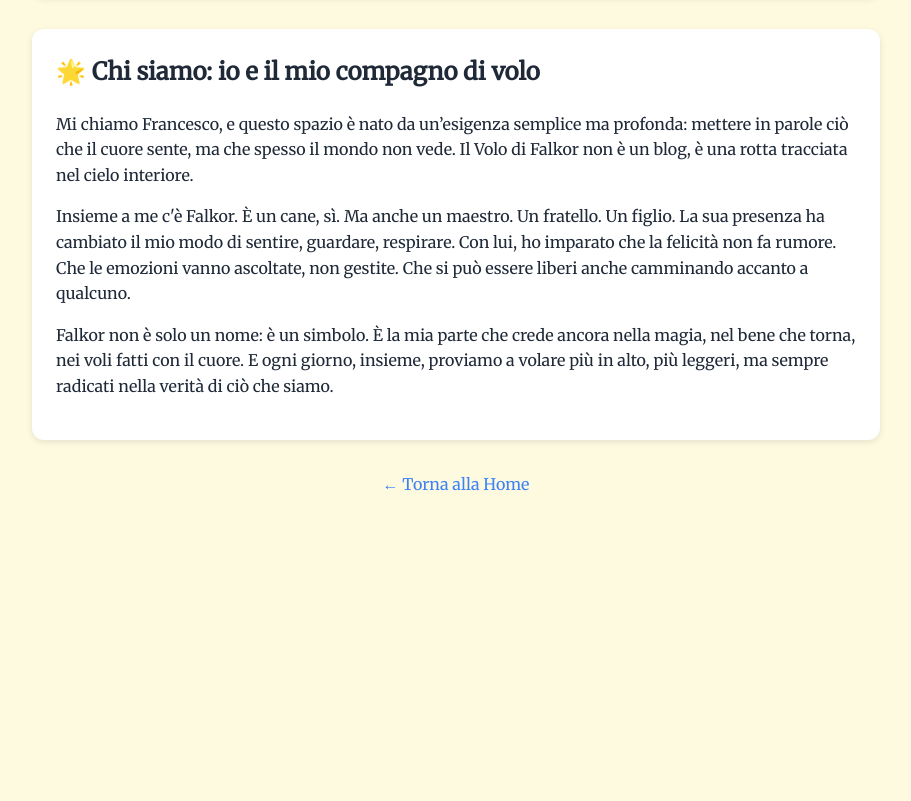
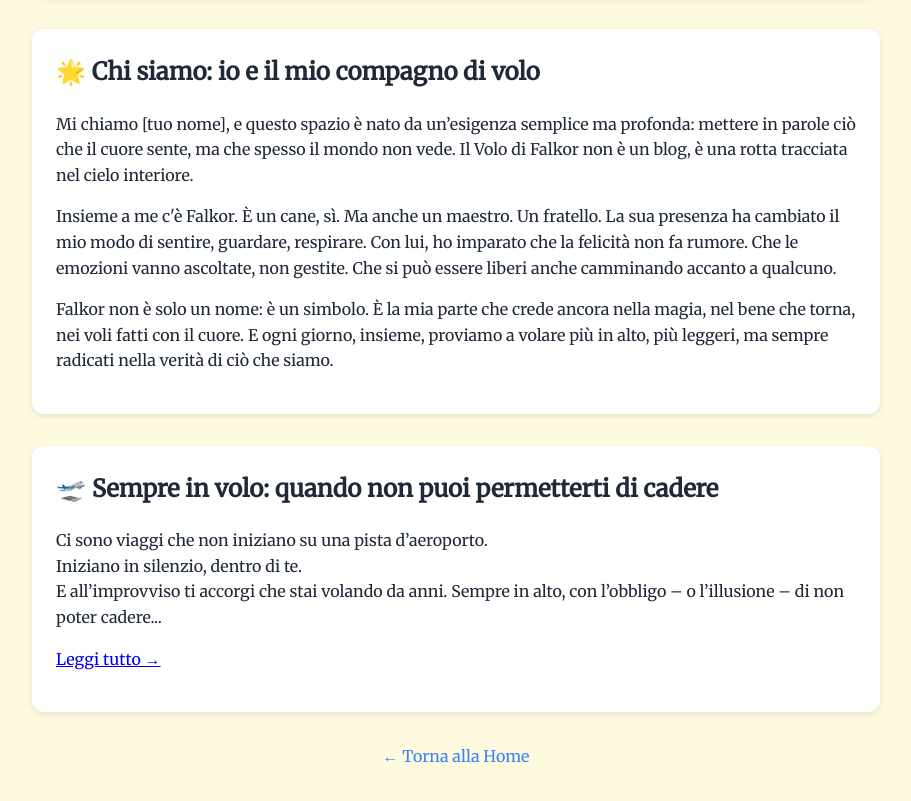
Before and after one commit to Cesc193/il-volo-di-falkor, a plain HTML site: page diario.html in a window 1280 px wide. Shown: the part 331-1132 px from the top of the page, without its empty margins (184-1095 px from the left). Before the commit the page ends 860 px from the top, so only its background shows below. Drawn offline with Linux system fonts and the light colour scheme.

Commit message:
Add files via upload

```diff
--- a/diario.html
+++ b/diario.html
@@ -1,4 +1,3 @@
-
 <!DOCTYPE html>
 <html lang="it">
 <head>
@@ -57,12 +56,12 @@
   <div class="entry">
     <h2>🌟 Chi siamo: io e il mio compagno di volo</h2>
     <p>
-      Mi chiamo Francesco, e questo spazio è nato da un’esigenza semplice ma profonda:
+      Mi chiamo [tuo nome], e questo spazio è nato da un’esigenza semplice ma profonda:
       mettere in parole ciò che il cuore sente, ma che spesso il mondo non vede.
       Il Volo di Falkor non è un blog, è una rotta tracciata nel cielo interiore.
     </p>
     <p>
-      Insieme a me c'è Falkor. È un cane, sì. Ma anche un maestro. Un fratello. Un figlio.
+      Insieme a me c'è Falkor. È un cane, sì. Ma anche un maestro. Un fratello.
       La sua presenza ha cambiato il mio modo di sentire, guardare, respirare.
       Con lui, ho imparato che la felicità non fa rumore. Che le emozioni vanno ascoltate, non gestite.
       Che si può essere liberi anche camminando accanto a qualcuno.
@@ -74,7 +73,17 @@
     </p>
   </div>
 
+
+  <div class="entry">
+    <h2>🛫 Sempre in volo: quando non puoi permetterti di cadere</h2>
+    <p>Ci sono viaggi che non iniziano su una pista d’aeroporto.<br>
+    Iniziano in silenzio, dentro di te.<br>
+    E all’improvviso ti accorgi che stai volando da anni. Sempre in alto, con l’obbligo – o l’illusione – di non poter cadere...</p>
+    <p><a href="sempre-in-volo.html">Leggi tutto →</a></p>
+  </div>
+
   <div class="back">
+
     <a href="index.html">← Torna alla Home</a>
   </div>
 </body>
```
Also changed, not shown: falkor.html (+9 -1 lines).
